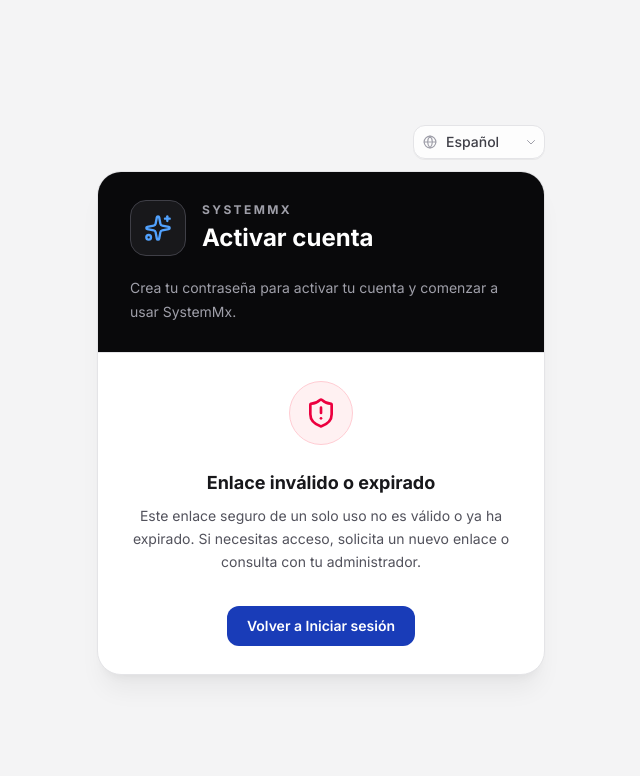
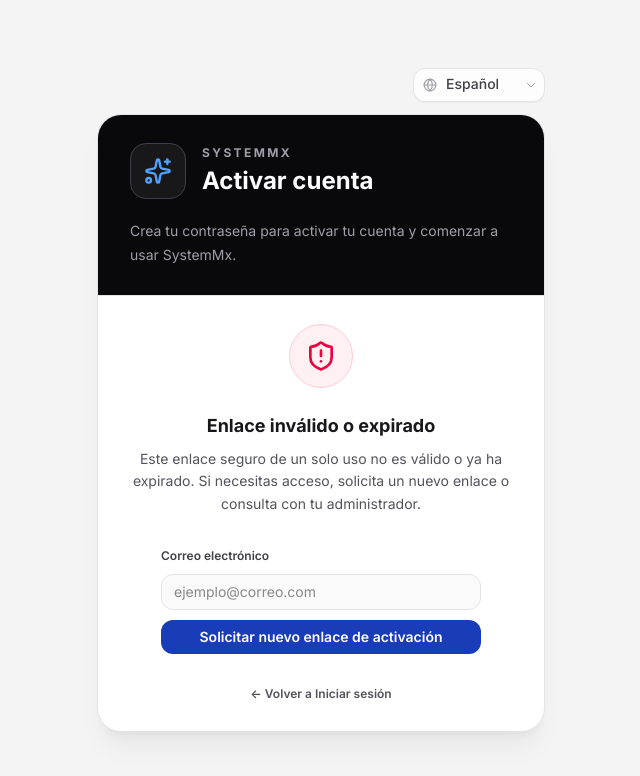
Before and after one commit to EmmaPorras/SystemMx_Frontend, a React (Vite) app: page /#/activar-cuenta in a window 1280 px wide. Shown: the top 776 px of the page, without its empty margins (319-959 px from the left). Built offline with nearby package versions, Linux system fonts and the light colour scheme.

Commit message:
fix(usuarios-demo): incorporar rol DEMO en administracion, manejo de fallo de correo y reenvio de activacion

```diff
--- a/src/auth/ActivarCuentaPage.tsx
+++ b/src/auth/ActivarCuentaPage.tsx
@@ -14,16 +14,24 @@ import PrimaryButton from "../components/common/PrimaryButton";
 import LoadingState from "../components/common/LoadingState";
 import PasswordStrengthIndicator from "../components/common/PasswordStrengthIndicator";
 import { ApiError } from "../api/ApiError";
-import { activarCuentaApi, validarTokenApi } from "./auth.api";
+import { activarCuentaApi, validarTokenApi, reenviarActivacionApi } from "./auth.api";
 
 function ActivarCuentaPage() {
-  const { t } = useTranslation();
+  const { t, i18n } = useTranslation();
   const navigate = useNavigate();
   const [searchParams] = useSearchParams();
+  const hashQuery = window.location.hash.includes("?")
+    ? window.location.hash.split("?")[1]
+    : "";
   const token =
     searchParams.get("token") ||
     new URLSearchParams(window.location.search).get("token") ||
+    new URLSearchParams(hashQuery).get("token") ||
     "";
+
+  const [resendEmail, setResendEmail] = useState("");
+  const [isResending, setIsResending] = useState(false);
+  const [resendFeedback, setResendFeedback] = useState<string | null>(null);
 
   const [isValidating, setIsValidating] = useState(true);
   const [tokenValid, setTokenValid] = useState(false);
@@ -74,6 +82,25 @@ function ActivarCuentaPage() {
       isMounted = false;
     };
   }, [token, t]);
+
+  async function handleRequestNewLink(e: FormEvent) {
+    e.preventDefault();
+    if (!resendEmail.trim() || isResending) return;
+    setIsResending(true);
+    setResendFeedback(null);
+    try {
+      const currentLang = (i18n.language?.slice(0, 2) as "es" | "en" | "pt") || "es";
+      await reenviarActivacionApi({
+        email: resendEmail.trim().toLowerCase(),
+        lang: ["es", "en", "pt"].includes(currentLang) ? currentLang : "es",
+      });
+      setResendFeedback(t("auth.resendActivationSuccess"));
+    } catch {
+      setResendFeedback(t("auth.resendActivationSuccess"));
+    } finally {
+      setIsResending(false);
+    }
+  }
 
   function validateForm(): boolean {
     const nextErrors: { password?: string; confirmPassword?: string } = {};
@@ -184,12 +211,44 @@ function ActivarCuentaPage() {
                   </p>
                 </div>
 
-                <div className="pt-2">
+                <form onSubmit={handleRequestNewLink} className="pt-2 max-w-xs mx-auto space-y-2.5 text-left">
+                  <label htmlFor="resend-activation-email" className="block text-xs font-semibold text-zinc-700">
+                    {t("auth.email", "Correo electrónico")}
+                  </label>
+                  {resendFeedback ? (
+                    <p className="text-xs text-emerald-700 bg-emerald-50 border border-emerald-200 rounded-xl p-2.5 text-center">
+                      {resendFeedback}
+                    </p>
+                  ) : (
+                    <>
+                      <input
+                        id="resend-activation-email"
+                        type="email"
+                        value={resendEmail}
+                        onChange={(e) => setResendEmail(e.target.value)}
+                        placeholder={t("auth.emailPlaceholder", "ejemplo@correo.com")}
+                        required
+                        className="h-9 w-full rounded-xl border border-zinc-200 bg-zinc-50 px-3 text-xs text-zinc-900 focus:bg-white focus:border-zinc-950 focus:outline-none"
+                      />
+                      <button
+                        type="submit"
+                        disabled={isResending}
+                        className="inline-flex w-full items-center justify-center rounded-xl bg-blue-800 px-4 py-2 text-xs font-semibold text-white hover:bg-blue-900 transition disabled:opacity-50"
+                      >
+                        {isResending
+                          ? t("auth.resendingActivation", "Reenviando activación...")
+                          : t("auth.requestNewActivationLink", "Solicitar nuevo enlace de activación")}
+                      </button>
+                    </>
+                  )}
+                </form>
+
+                <div className="pt-1">
                   <Link
                     to="/login"
-                    className="inline-flex items-center gap-2 rounded-xl bg-blue-800 px-5 py-2.5 text-sm font-semibold text-white hover:bg-blue-900 transition"
+                    className="inline-flex items-center gap-1.5 text-xs font-semibold text-zinc-600 hover:text-zinc-900 transition"
                   >
-                    <span>{t("auth.backToLogin")}</span>
+                    <span>← {t("auth.backToLogin")}</span>
                   </Link>
                 </div>
               </div>
--- a/src/auth/RegistroPage.tsx
+++ b/src/auth/RegistroPage.tsx
@@ -9,7 +9,7 @@ import LanguageSelector from "../components/common/LanguageSelector";
 import PrimaryButton from "../components/common/PrimaryButton";
 import PasswordStrengthIndicator from "../components/common/PasswordStrengthIndicator";
 import { ApiError } from "../api/ApiError";
-import { registroApi } from "./auth.api";
+import { registroApi, reenviarActivacionApi } from "./auth.api";
 
 type RegistroErrors = {
   nombre?: string;
@@ -32,6 +32,10 @@ function RegistroPage() {
   const [apiError, setApiError] = useState<string | null>(null);
   const [isSubmitting, setIsSubmitting] = useState(false);
   const [success, setSuccess] = useState(false);
+  const [registeredEmail, setRegisteredEmail] = useState("");
+  const [emailEnviado, setEmailEnviado] = useState(true);
+  const [isResending, setIsResending] = useState(false);
+  const [resendFeedback, setResendFeedback] = useState<string | null>(null);
 
   function validateForm(): boolean {
     const nextErrors: RegistroErrors = {};
@@ -133,7 +137,7 @@ function RegistroPage() {
 
     try {
       const currentLang = (i18n.language?.slice(0, 2) as "es" | "en" | "pt") || "es";
-      await registroApi({
+      const response = await registroApi({
         nombre: nombre.trim(),
         username: username.trim(),
         email: email.trim().toLowerCase(),
@@ -141,6 +145,8 @@ function RegistroPage() {
         lang: ["es", "en", "pt"].includes(currentLang) ? currentLang : "es",
       });
 
+      setRegisteredEmail(email.trim().toLowerCase());
+      setEmailEnviado(response.emailEnviado !== false);
       setSuccess(true);
     } catch (err) {
       if (err instanceof ApiError) {
@@ -164,6 +170,24 @@ function RegistroPage() {
       }
     } finally {
       setIsSubmitting(false);
+    }
+  }
+
+  async function handleResend() {
+    if (isResending || !registeredEmail) return;
+    setIsResending(true);
+    setResendFeedback(null);
+    try {
+      const currentLang = (i18n.language?.slice(0, 2) as "es" | "en" | "pt") || "es";
+      await reenviarActivacionApi({
+        email: registeredEmail,
+        lang: ["es", "en", "pt"].includes(currentLang) ? currentLang : "es",
+      });
+      setResendFeedback(t("auth.resendActivationSuccess"));
+    } catch {
+      setResendFeedback(t("auth.resendActivationSuccess"));
+    } finally {
+      setIsResending(false);
     }
   }
 
@@ -205,12 +229,38 @@ function RegistroPage() {
                     {t("auth.registerSuccessTitle", "¡Cuenta creada exitosamente!")}
                   </h2>
                   <p className="mt-2 text-xs sm:text-sm text-zinc-600 leading-relaxed">
-                    {t(
-                      "auth.registerSuccessMessage",
-                      "Hemos enviado un enlace de activación seguro a tu correo electrónico. Por favor revisa tu bandeja de entrada para verificar tu cuenta y comenzar a utilizar la plataforma.",
-                    )}
+                    {emailEnviado
+                      ? t(
+                          "auth.registerSuccessMessage",
+                          "Hemos enviado un enlace de activación seguro a tu correo electrónico. Por favor revisa tu bandeja de entrada para verificar tu cuenta y comenzar a utilizar la plataforma.",
+                        )
+                      : t(
+                          "auth.registerMailFailMessage",
+                          "Tu cuenta fue creada exitosamente con rol DEMO. Sin embargo, no pudimos enviar el correo de activación en este momento debido a un problema con el servicio de correo. Puedes solicitar el reenvío a continuación.",
+                        )}
                   </p>
                 </div>
+
+                {!emailEnviado ? (
+                  <div className="space-y-3 pt-1">
+                    {resendFeedback ? (
+                      <p className="text-xs text-emerald-700 bg-emerald-50 border border-emerald-200 rounded-xl p-2.5">
+                        {resendFeedback}
+                      </p>
+                    ) : (
+                      <button
+                        type="button"
+                        onClick={handleResend}
+                        disabled={isResending}
+                        className="inline-flex w-full items-center justify-center rounded-xl bg-blue-800 px-4 py-2.5 text-xs font-semibold text-white shadow-xs hover:bg-blue-900 transition disabled:opacity-50"
+                      >
+                        {isResending
+                          ? t("auth.resendingActivation", "Reenviando activación...")
+                          : t("auth.resendActivationButton", "Reenviar correo de activación")}
+                      </button>
+                    )}
+                  </div>
+                ) : null}
 
                 <div className="rounded-2xl border border-blue-200/80 bg-blue-50/60 p-3.5 text-left text-xs text-blue-900">
                   <div className="flex gap-2.5">
--- a/src/auth/auth.types.ts
+++ b/src/auth/auth.types.ts
@@ -68,5 +68,11 @@ export type RegistroRequest = {
 
 export type RegistroResponse = {
   message: string;
+  emailEnviado?: boolean;
   usuario: CurrentUser;
 };
+
+export type ReenviarActivacionRequest = {
+  email: string;
+  lang?: "es" | "en" | "pt";
+};
--- a/src/components/usuarios/CrearUsuarioModal.tsx
+++ b/src/components/usuarios/CrearUsuarioModal.tsx
@@ -189,6 +189,7 @@ function CrearUsuarioModal({
             { value: "COMPRAS", label: `${getUserRoleLabel(t, "COMPRAS")} (COMPRAS)` },
             { value: "ADMIN", label: `${getUserRoleLabel(t, "ADMIN")} (ADMIN)` },
             { value: "CONSULTA", label: `${getUserRoleLabel(t, "CONSULTA")} (CONSULTA)` },
+            { value: "DEMO", label: `${getUserRoleLabel(t, "DEMO")} (DEMO)` },
           ]}
           required
         />
--- a/src/components/usuarios/UsuariosPage.tsx
+++ b/src/components/usuarios/UsuariosPage.tsx
@@ -260,6 +260,7 @@ function UsuariosPage() {
               <option value="COMPRAS">{getUserRoleLabel(t, "COMPRAS")}</option>
               <option value="ADMIN">{getUserRoleLabel(t, "ADMIN")}</option>
               <option value="CONSULTA">{getUserRoleLabel(t, "CONSULTA")}</option>
+              <option value="DEMO">{getUserRoleLabel(t, "DEMO")}</option>
             </select>
           );
         },
@@ -438,6 +439,7 @@ function UsuariosPage() {
             <option value="COMPRAS">{getUserRoleLabel(t, "COMPRAS")}</option>
             <option value="ADMIN">{getUserRoleLabel(t, "ADMIN")}</option>
             <option value="CONSULTA">{getUserRoleLabel(t, "CONSULTA")}</option>
+              <option value="DEMO">{getUserRoleLabel(t, "DEMO")}</option>
           </select>
 
           <select
--- a/src/i18n/locales/es.json
+++ b/src/i18n/locales/es.json
@@ -192,7 +192,12 @@
     "strengthAcceptable": "Contraseña aceptable. Agrega más longitud para mayor seguridad.",
     "strengthStrong": "Contraseña fuerte y resistente.",
     "strengthVeryStrong": "Excelente frase de contraseña. Muy segura.",
-    "strengthWeak": "Contraseña débil. Se recomienda usar una frase larga."
+    "strengthWeak": "Contraseña débil. Se recomienda usar una frase larga.",
+    "registerMailFailMessage": "Tu cuenta fue creada exitosamente con rol DEMO. Sin embargo, no pudimos enviar el correo de activación en este momento debido a un problema con el servicio de correo. Puedes solicitar el reenvío a continuación.",
+    "resendActivationButton": "Reenviar correo de activación",
+    "resendingActivation": "Reenviando activación...",
+    "resendActivationSuccess": "Si tu cuenta existe y está pendiente de activación, recibirás un nuevo enlace en tu correo electrónico.",
+    "requestNewActivationLink": "Solicitar nuevo enlace de activación"
   },
   "appLayout": {
     "admin": "Administrador",
```
Also changed, not shown: src/auth/auth.api.ts (+13 -0 lines), src/i18n/locales/en.json (+6 -1 lines), src/i18n/locales/pt.json (+6 -1 lines), 1 other file (tests, documents, lock files or other folders).
